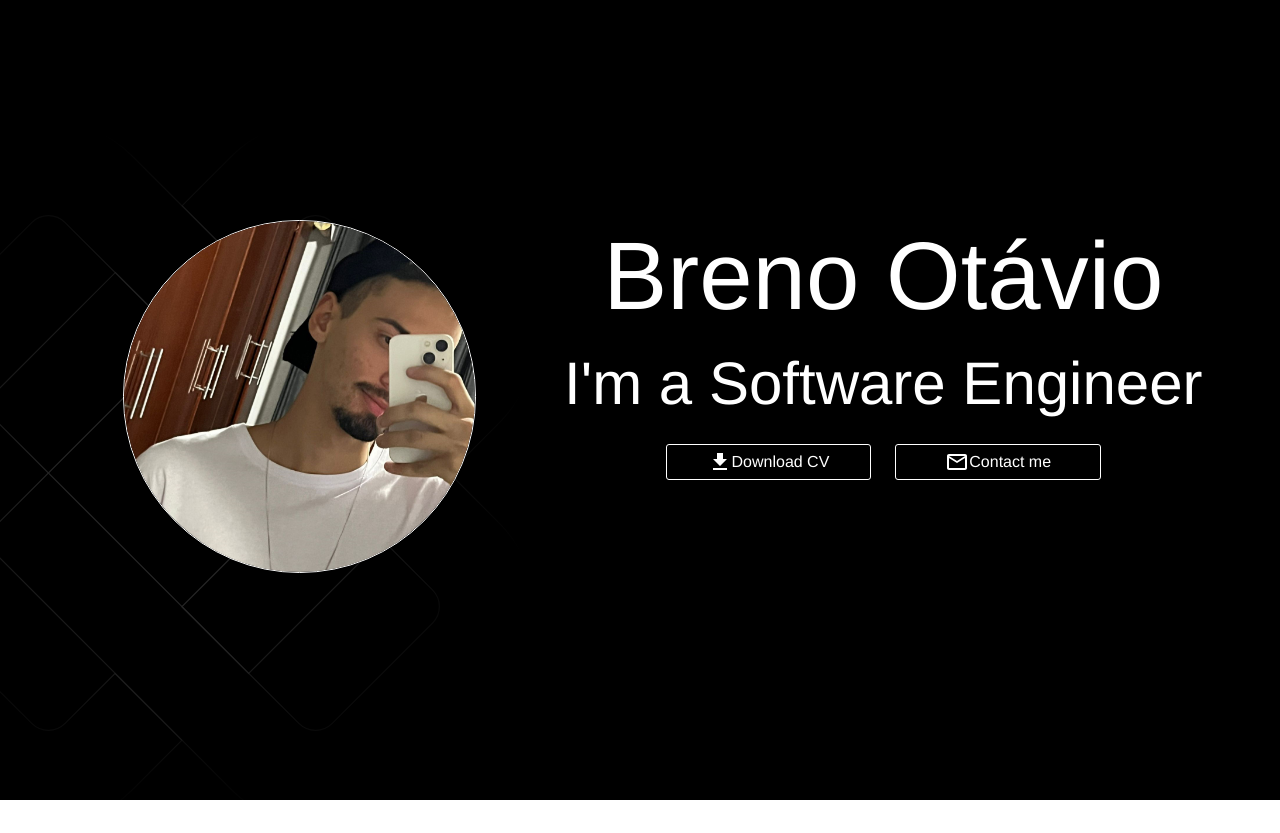
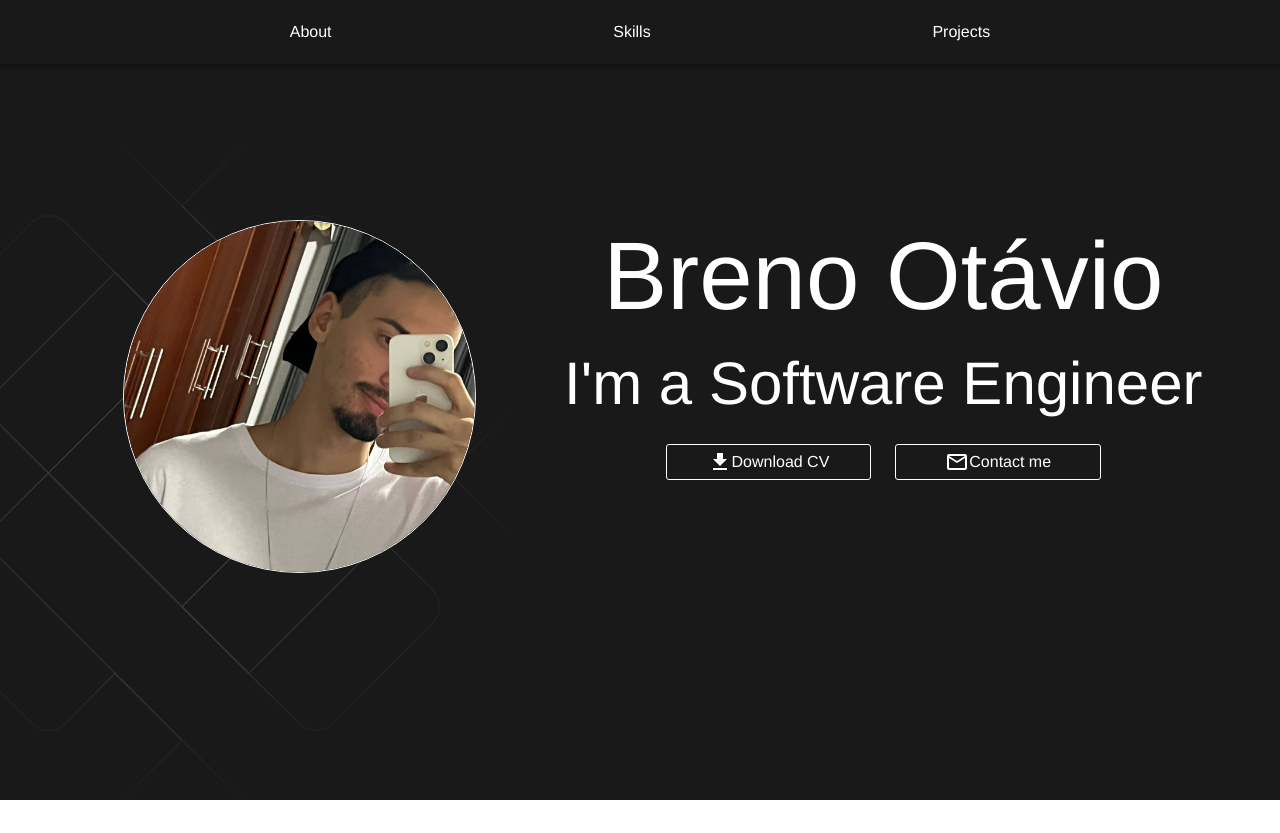
Before and after one commit to BrenoLemesD/my-portfolio, a React (Vite) app: page / in a window 1280 px wide. Built offline with nearby package versions, Linux system fonts and the light colour scheme.

Commit message:
feat: feat: creates Hero component UI

```diff
--- a/src/pages/Home/Home.tsx
+++ b/src/pages/Home/Home.tsx
@@ -1,10 +1,12 @@
 import Hero from "./sections/Hero/Hero"
+import NavBar from "../../components/NavBar/NavBar"
 
 const Home = () => {
 
 
     return (
       <>
+        <NavBar/>
         <Hero/>
       </>
     )
--- a/src/theme.ts
+++ b/src/theme.ts
@@ -3,7 +3,7 @@ import { createTheme, responsiveFontSizes } from '@mui/material/styles';
 let  theme = createTheme({
   palette: {
     primary: {
-      main: '#000000',
+      main: '#191919',
     },
     secondary: {
       main: '#4f8e3e',
```
